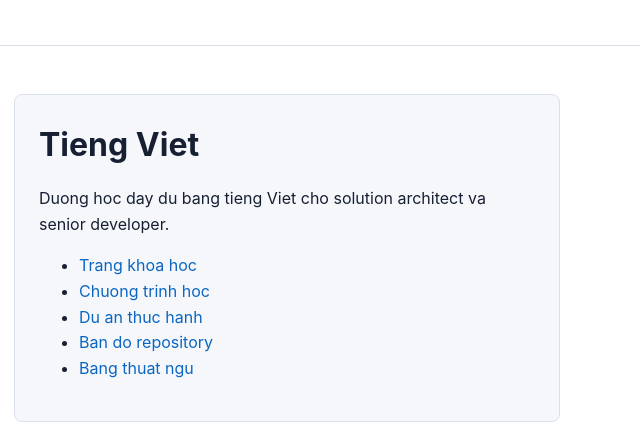
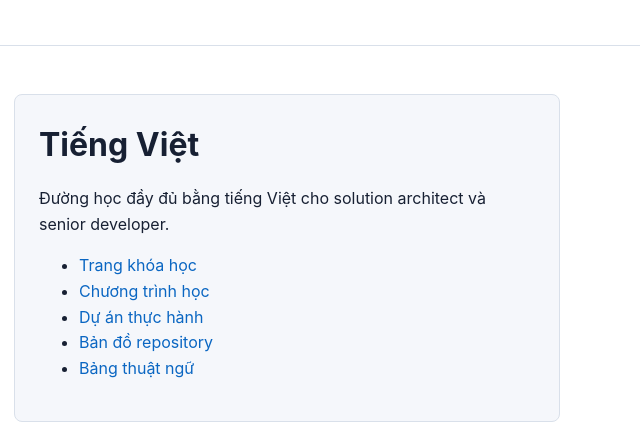
Before and after one commit to anhtnt90dev/ai-solution-architecture, a plain HTML site: page index.html in a window 1280 px wide. Shown: the part 1898-2326 px from the top of the page, 640-1280 px from the left. Drawn offline with Linux system fonts and the light colour scheme.

Commit message:
Add Vietnamese accents to landing page

```diff
--- a/index.html
+++ b/index.html
@@ -312,7 +312,7 @@
       </a>
       <nav class="navlinks" aria-label="Primary navigation">
         <a href="https://github.com/anhtnt90dev/ai-solution-architecture/blob/main/learn-ai-solution-architecture/docs/en/README.md">English</a>
-        <a href="https://github.com/anhtnt90dev/ai-solution-architecture/blob/main/learn-ai-solution-architecture/docs/vi/README.md">Tieng Viet</a>
+        <a href="https://github.com/anhtnt90dev/ai-solution-architecture/blob/main/learn-ai-solution-architecture/docs/vi/README.md">Tiếng Việt</a>
         <a href="https://github.com/anhtnt90dev/ai-solution-architecture/blob/main/learn-ai-solution-architecture/docs/en/curriculum.md">Curriculum</a>
         <a href="https://github.com/anhtnt90dev/ai-solution-architecture/tree/main/repo-architecture-docs">Deep Dives</a>
         <a href="https://github.com/anhtnt90dev/ai-solution-architecture">GitHub</a>
@@ -330,7 +330,7 @@
         </p>
         <div class="actions">
           <a class="button primary" href="https://github.com/anhtnt90dev/ai-solution-architecture/blob/main/learn-ai-solution-architecture/docs/en/README.md">Start in English</a>
-          <a class="button" href="https://github.com/anhtnt90dev/ai-solution-architecture/blob/main/learn-ai-solution-architecture/docs/vi/README.md">Hoc bang tieng Viet</a>
+          <a class="button" href="https://github.com/anhtnt90dev/ai-solution-architecture/blob/main/learn-ai-solution-architecture/docs/vi/README.md">Học bằng tiếng Việt</a>
           <a class="button" href="https://github.com/anhtnt90dev/ai-solution-architecture/tree/main/repo-architecture-docs">Open repository deep dives</a>
         </div>
         <div class="stats">
@@ -417,14 +417,14 @@ flowchart LR
           </ul>
         </div>
         <div class="panel">
-          <h2>Tieng Viet</h2>
-          <p>Duong hoc day du bang tieng Viet cho solution architect va senior developer.</p>
+          <h2>Tiếng Việt</h2>
+          <p>Đường học đầy đủ bằng tiếng Việt cho solution architect và senior developer.</p>
           <ul>
-            <li><a href="https://github.com/anhtnt90dev/ai-solution-architecture/blob/main/learn-ai-solution-architecture/docs/vi/README.md">Trang khoa hoc</a></li>
-            <li><a href="https://github.com/anhtnt90dev/ai-solution-architecture/blob/main/learn-ai-solution-architecture/docs/vi/curriculum.md">Chuong trinh hoc</a></li>
-            <li><a href="https://github.com/anhtnt90dev/ai-solution-architecture/blob/main/learn-ai-solution-architecture/docs/vi/projects.md">Du an thuc hanh</a></li>
-            <li><a href="https://github.com/anhtnt90dev/ai-solution-architecture/blob/main/learn-ai-solution-architecture/docs/vi/reference-atlas.md">Ban do repository</a></li>
-            <li><a href="https://github.com/anhtnt90dev/ai-solution-architecture/blob/main/learn-ai-solution-architecture/docs/vi/glossary.md">Bang thuat ngu</a></li>
+            <li><a href="https://github.com/anhtnt90dev/ai-solution-architecture/blob/main/learn-ai-solution-architecture/docs/vi/README.md">Trang khóa học</a></li>
+            <li><a href="https://github.com/anhtnt90dev/ai-solution-architecture/blob/main/learn-ai-solution-architecture/docs/vi/curriculum.md">Chương trình học</a></li>
+            <li><a href="https://github.com/anhtnt90dev/ai-solution-architecture/blob/main/learn-ai-solution-architecture/docs/vi/projects.md">Dự án thực hành</a></li>
+            <li><a href="https://github.com/anhtnt90dev/ai-solution-architecture/blob/main/learn-ai-solution-architecture/docs/vi/reference-atlas.md">Bản đồ repository</a></li>
+            <li><a href="https://github.com/anhtnt90dev/ai-solution-architecture/blob/main/learn-ai-solution-architecture/docs/vi/glossary.md">Bảng thuật ngữ</a></li>
           </ul>
         </div>
       </div>
```
Also changed, not shown: 1 other file.
